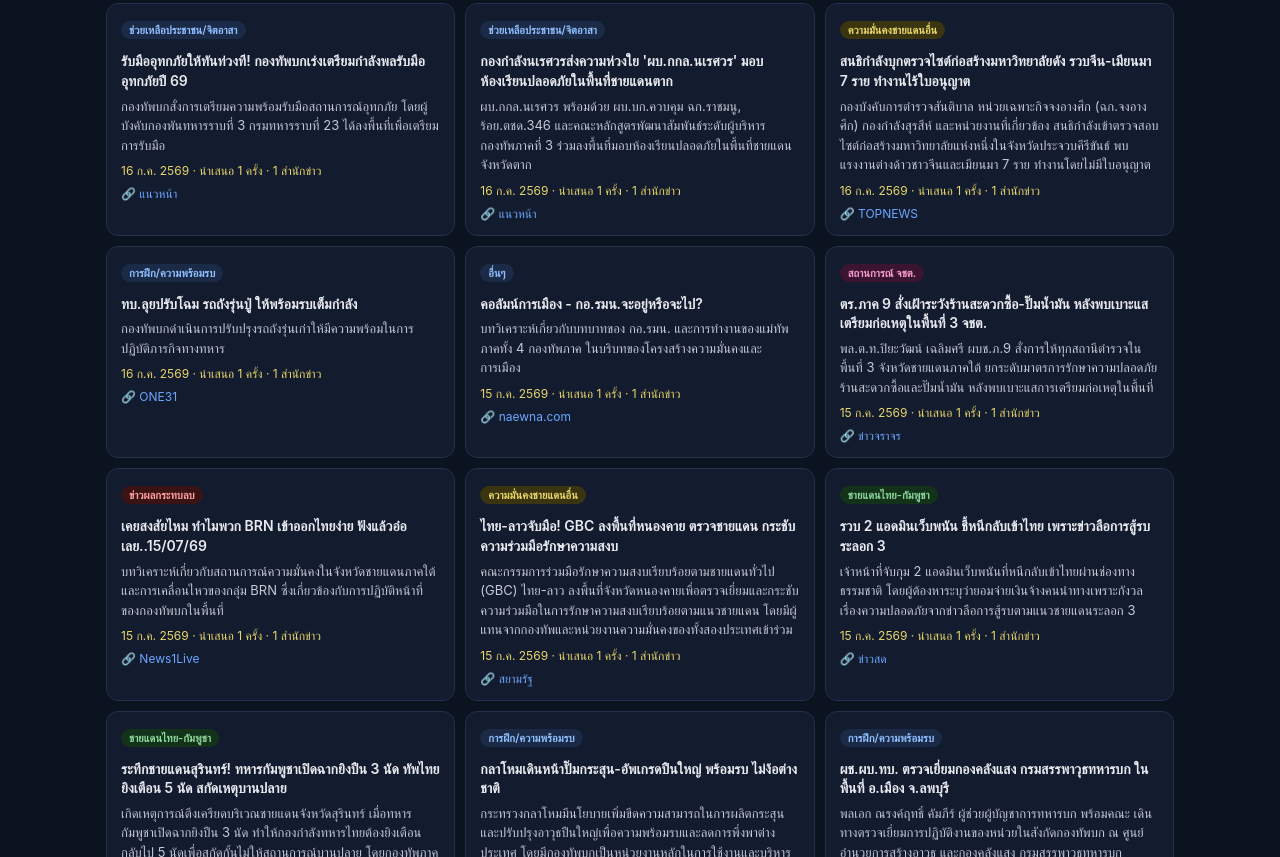
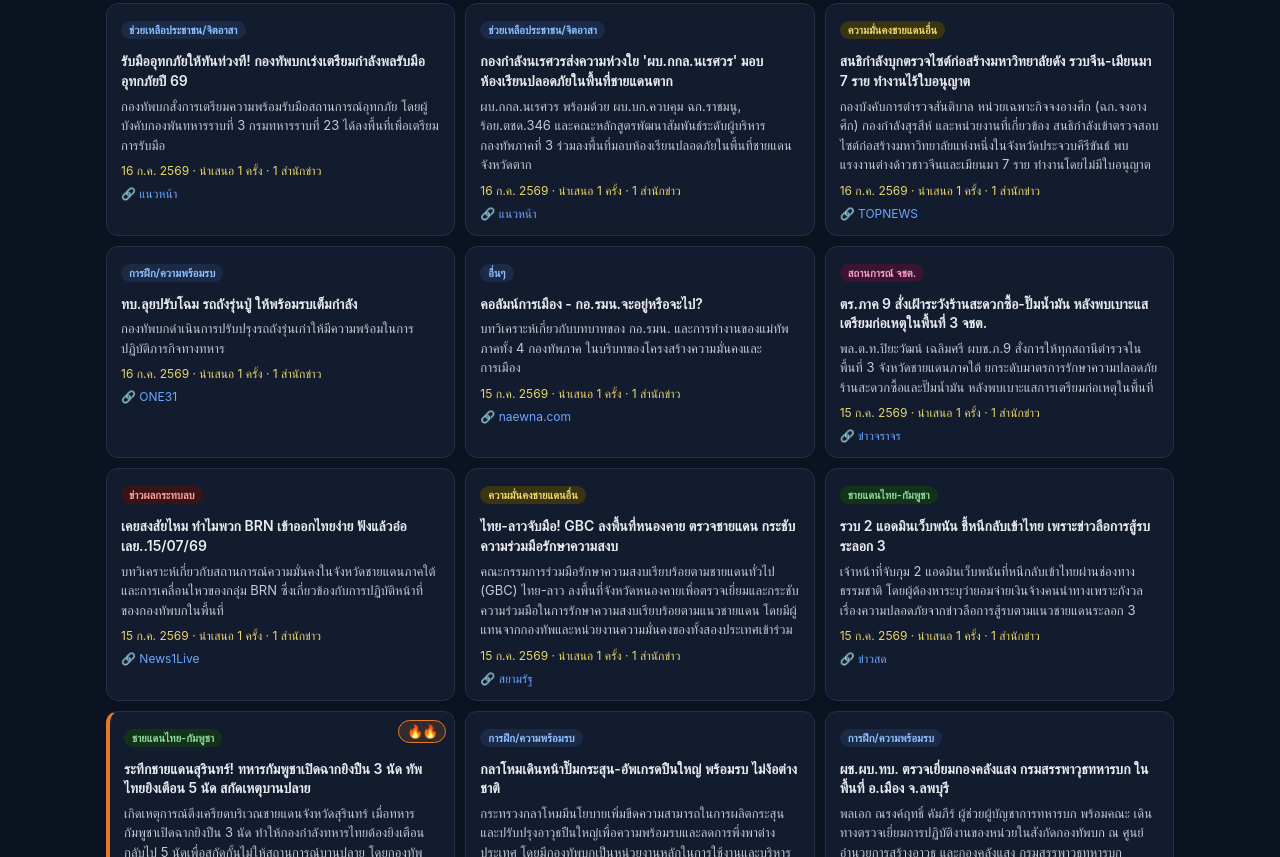
Before and after one commit to mewricha/News-Monitor-dashboard, a website: page index.html in a window 1280 px wide. Shown: the part 1943-2800 px from the top of the page. Drawn offline with Linux system fonts and the light colour scheme.

Commit message:
Add files via upload

```diff
--- a/app.js
+++ b/app.js
@@ -226,9 +226,14 @@ function renderResults(topics) {
 
     var badges = '<span class="badge ' + categoryBadgeClass + '">' + escapeHtml(t.category) + '</span>';
 
-    var attentionClass = '';
-    if (t.count >= 20) attentionClass = ' attention-high';
-    else if (t.count >= 10) attentionClass = ' attention-mid';
+    // ป้าย "ประเด็นร้อน" 3 ระดับ อิงจำนวนลิงก์ที่นำเสนอในประเด็น (t.count นับทุกลิงก์ ซ้ำสำนักได้)
+    var attentionClass = '', hotBadge = '';
+    if (t.count >= 10) { attentionClass = ' attention-3'; hotBadge = '🔥🔥🔥'; }
+    else if (t.count >= 5) { attentionClass = ' attention-2'; hotBadge = '🔥🔥'; }
+    else if (t.count >= 3) { attentionClass = ' attention-1'; hotBadge = '🔥'; }
+    var hotBadgeHtml = hotBadge
+      ? '<span class="hot-badge' + attentionClass + '" title="นำเสนอ ' + t.count + ' ครั้ง">' + hotBadge + '</span>'
+      : '';
 
     var sourcesHtml = t.sources.slice(0, 5).map(function (s) {
       return '<a href="' + s.url + '" target="_blank" rel="noopener">🔗 ' + escapeHtml(s.source) + '</a>';
@@ -240,7 +245,7 @@ function renderResults(topics) {
     var srcCount = uniqueSourceCount(t);
     var metaText = formatThaiDate(new Date(t.earliestDate)) + ' · นำเสนอ ' + t.count + ' ครั้ง · ' + srcCount + ' สำนักข่าว';
 
-    return '<div class="news-card' + attentionClass + '">' + badges +
+    return '<div class="news-card' + attentionClass + '">' + hotBadgeHtml + badges +
       '<p class="title">' + escapeHtml(t.title) + '</p>' +
       '<p class="summary">' + escapeHtml(t.summary) + '</p>' +
       '<p class="meta">' + metaText + '</p>' +
--- a/style.css
+++ b/style.css
@@ -311,6 +311,7 @@ select, .date-label input {
 }
 
 .news-card {
+  position: relative;
   background: var(--surface);
   border: 1px solid var(--border);
   border-left: 1px solid var(--border);
@@ -318,8 +319,27 @@ select, .date-label input {
   padding: 14px;
 }
 
-.news-card.attention-mid { border-left: 4px solid #E0A93B; }
-.news-card.attention-high { border-left: 4px solid #E0602E; }
+/* ป้าย "ประเด็นร้อน" 3 ระดับ (อิงจำนวนลิงก์ที่นำเสนอในประเด็น) */
+.news-card.attention-1 { border-left: 4px solid #E0A93B; }
+.news-card.attention-2 { border-left: 4px solid #E07B2E; }
+.news-card.attention-3 { border-left: 4px solid #E05C5C; }
+
+.hot-badge {
+  position: absolute;
+  top: 8px;
+  right: 8px;
+  font-size: 13px;
+  line-height: 1;
+  padding: 4px 8px;
+  border-radius: 999px;
+  letter-spacing: -1px;
+  white-space: nowrap;
+  cursor: default;
+  z-index: 1;
+}
+.hot-badge.attention-1 { background: rgba(224,169,59,0.16); border: 1px solid #E0A93B; }
+.hot-badge.attention-2 { background: rgba(224,123,46,0.16); border: 1px solid #E07B2E; }
+.hot-badge.attention-3 { background: rgba(224,92,92,0.18);  border: 1px solid #E05C5C; }
 
 .news-card .badge {
   display: inline-block;
```
